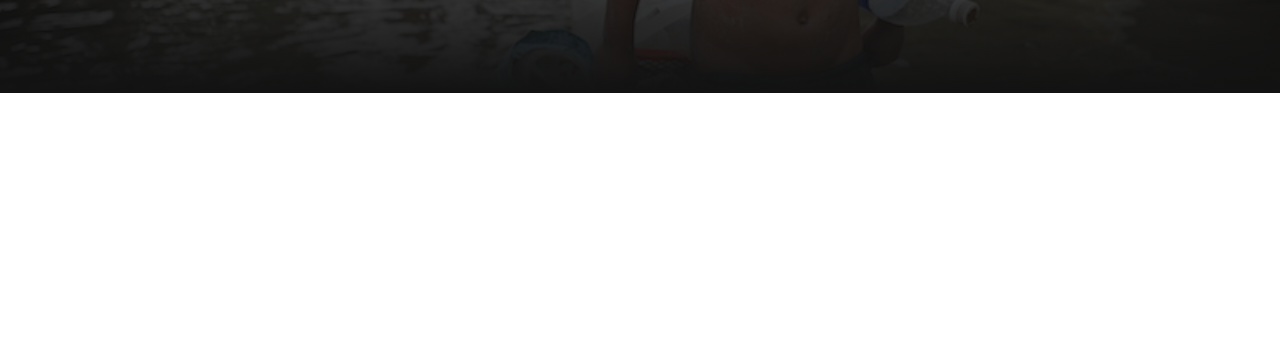
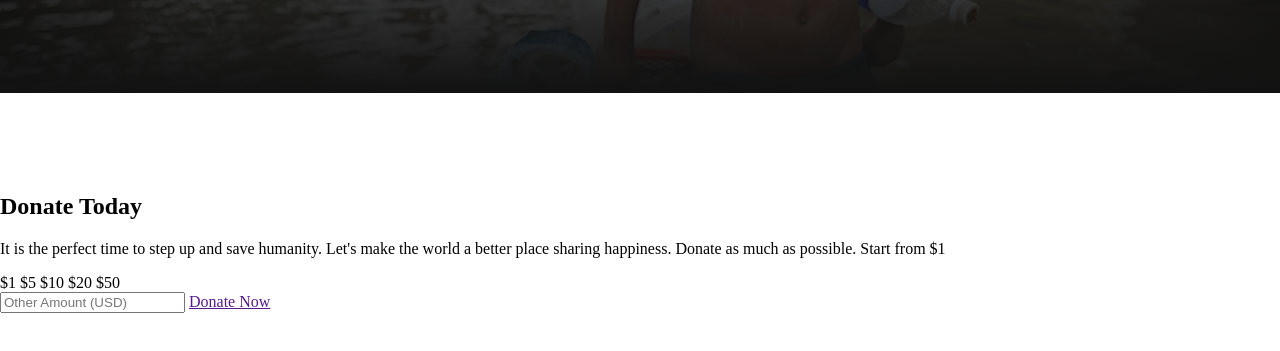
Before and after one commit to alva59/donation-website, a plain HTML site: page index.html in a window 1280 px wide. Shown: the part 507-858 px from the top of the page. Before the commit the page ends 800 px from the top, so only its background shows below. Drawn offline with Linux system fonts and the light colour scheme.

Commit message:
donate today section html added

```diff
--- a/index.html
+++ b/index.html
@@ -9,6 +9,7 @@
     <link rel="stylesheet" href="style.css">
 </head>
 <body>
+    <!-- Header Section -->
     <header>
         <div class="header-gradient">
             <div class="header-text">
@@ -19,12 +20,40 @@
         </div>
 
     </header>
-    <section class="donate-section"></section>
+
+    <!-- Donate Section -->
+    <section class="donate-section">
+        <h2>Donate Today</h2>
+        <p>It is the perfect time to step up and save humanity. Let's make the world a better place sharing happiness. Donate as much as possible. Start from $1</p>
+
+        <div class="amount-part">
+            <span class="amount">$1</span>
+            <span class="amount">$5</span>
+            <span class="amount">$10</span>
+            <span class="amount">$20</span>
+            <span class="amount">$50</span>
+        </div>
+        <div class="custom-amount">
+            <input type="text" placeholder="Other Amount (USD)">
+            <a class="donate-btn" href="">Donate Now</a>
+        </div>
+
+    </section>
+
+    <!-- Donate Plan Section -->
     <section class="donate-plan-section"></section>
+
+    <!-- Contribute Sections -->
     <section class="contribute-one-section"></section>
     <section class="contribute-two-section"></section>
+
+    <!-- Bonus Section -->
     <section class="bonus-section"></section>
+
+    <!-- Update Section -->
     <section class="updates-section"></section>
+
+    <!-- Footer Section -->
     <footer></footer>
 </body>
 </html>
--- a/style.css
+++ b/style.css
@@ -2,6 +2,11 @@
 body{
     margin: 0;
 }
+
+section{
+    margin: 100px 0;
+}
+/* Header CSS */
 header{
     background-image: url(images/donation9.jpg);
     background-size: cover;
```
